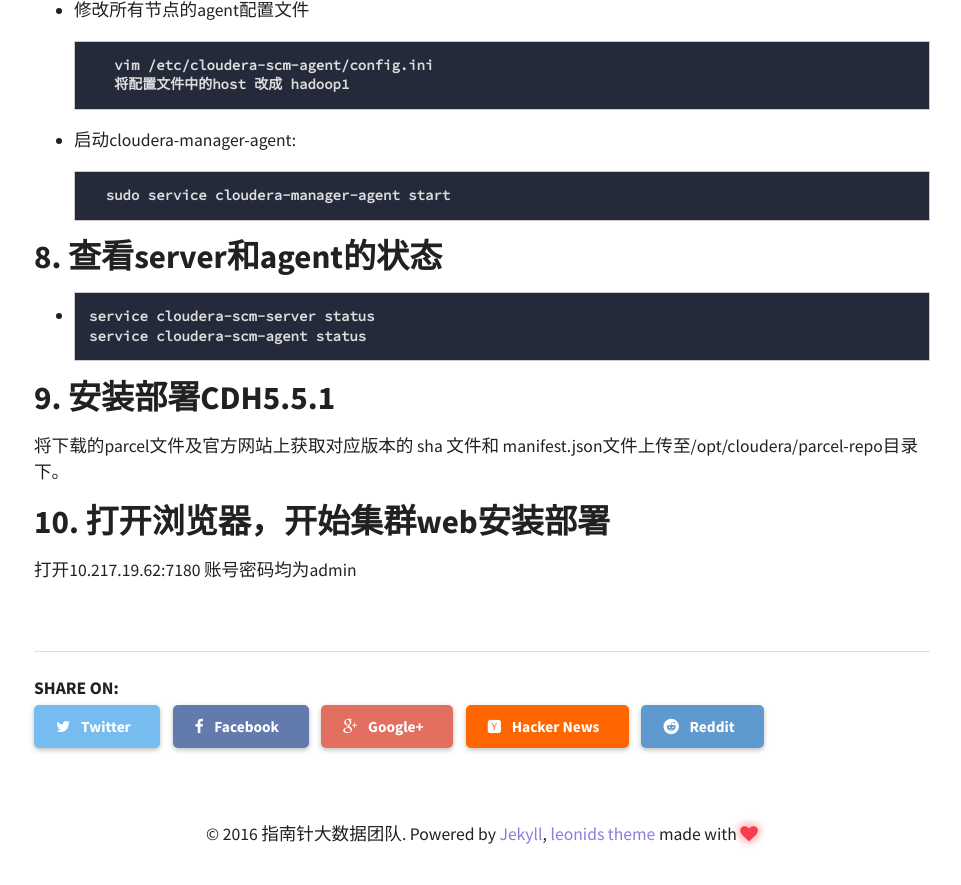
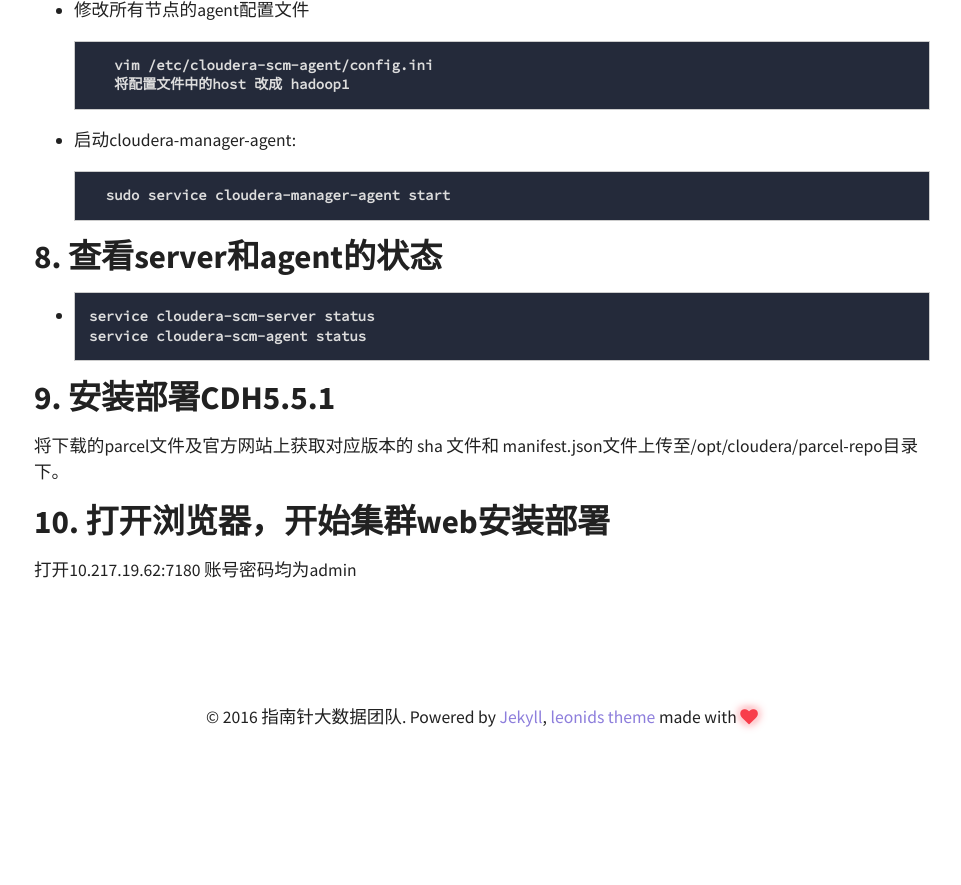
Before and after one commit to citccbd/citccbd.github.io, a Jekyll site: the page built from _posts/2016-03-09-CDH 5.5.1 安装部署方法.md, in a window 1280 px wide and 900 px high, scrolled down 3857 px. Shown: the top 885 px of the window, without its empty margins (158-1119 px from the left). Built offline with Jekyll 4.4.1, drawn with Linux system fonts in a browser that asks for light colours; after the commit the page ends 4640 px from its top, so only the background shows below that.

Commit message:
delete post share button

```diff
--- a/_config.yml
+++ b/_config.yml
@@ -5,7 +5,7 @@
 #
 title: 指南针大数据团队
 email: zhoushuai.njupt@gmail.com
-description: A simple and awesome blog theme powered by jekyll.
+description: A simple and awesome blog powered by jekyll.
 # the base hostname & protocol for your site
 # If your project is placed in https://github.com/yourname/yourname.github.io at master branch
 # Then, the 'url' is: http://yourname.github.io
--- a/_layouts/post.html
+++ b/_layouts/post.html
@@ -37,26 +37,7 @@ layout: default
     </article>
   </div>
 
-  <div class="share-buttons">
-    <h6>Share on: </h6>
-    <ul>
-      <li>
-        <a href="https://twitter.com/intent/tweet?text={{ site.url }}{{ page.url }}" class="twitter btn" title="Share on Twitter"><i class="fa fa-twitter"></i><span> Twitter</span></a>
-      </li>
-      <li>
-        <a href="https://www.facebook.com/sharer/sharer.php?u={{ site.url }}{{ page.url }}" class="facebook btn" title="Share on Facebook"><i class="fa fa-facebook"></i><span> Facebook</span></a>
-      </li>
-      <li>
-        <a href="https://plus.google.com/share?url={{ site.url }}{{ page.url }}" class="google-plus btn" title="Share on Google Plus"><i class="fa fa-google-plus"></i><span> Google+</span></a>
-      </li>
-      <li>
-        <a href="https://news.ycombinator.com/submitlink?u={{ site.url }}{{ page.url }}" class="hacker-news btn" title="Share on Hacker News"><i class="fa fa-hacker-news"></i><span> Hacker News</span></a>
-      </li>
-      <li>
-        <a href="https://www.reddit.com/submit?url={{ site.url }}{{ page.url }}" class="reddit btn" title="Share on Reddit"><i class="fa fa-reddit"></i><span> Reddit</span></a>
-      </li>
-    </ul>
-  </div><!-- end share-buttons -->
+
 
   {% if site.owner.disqus-shortname and page.comments == true %}
   <div id="disqus_thread"></div>
```
